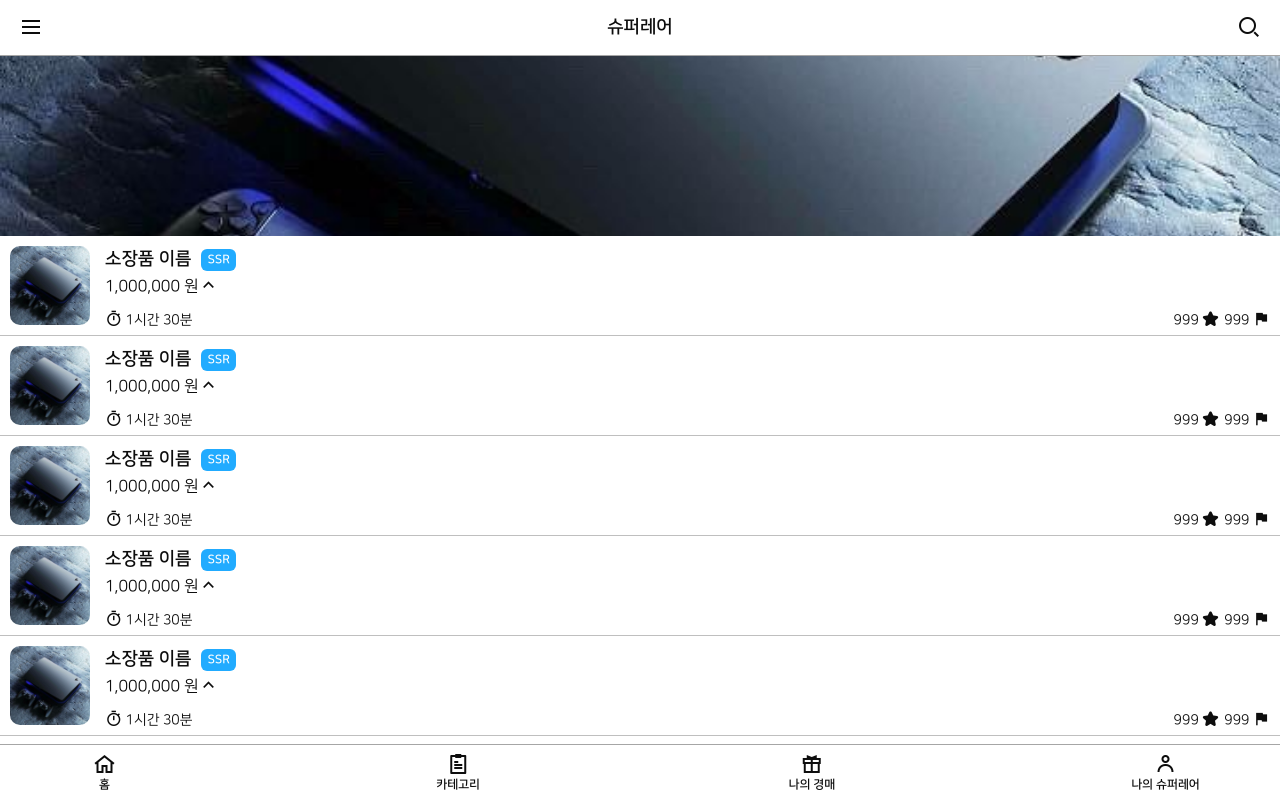
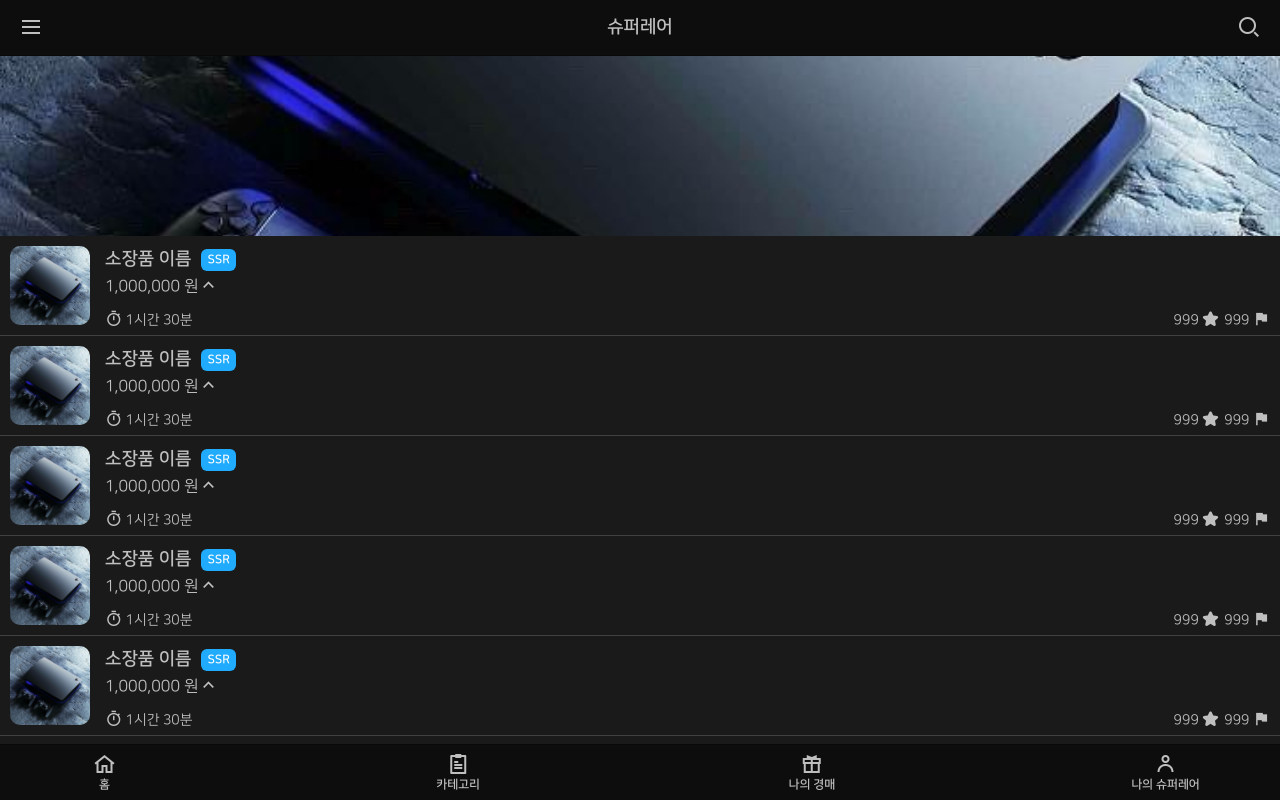
Before and after one commit to gyuholee-dev/auction_app, a React app: page / in a window 1280 px wide. Built offline with nearby package versions, Linux system fonts and the light colour scheme.

Commit message:
테마 개선

```diff
--- a/src/styles/_theme.scss
+++ b/src/styles/_theme.scss
@@ -30,7 +30,7 @@
   }
   body.theme-dark {
     --color-background: #{$grey-10};
-    --color-background-app: #{$black};
+    --color-background-app: #{$grey-10};
     --color-header: rgba(0,0,0, 0.75);
     --color-nav: #{$grey-5};
     --color-section: #{$grey-10};
@@ -61,7 +61,8 @@
 @media (prefers-color-scheme: dark) {
   body {
     --color-background: #{$grey-10};
-    --color-background-app: #{$black};
+    --color-background-app: #{$grey-10};
+    --color-dimm: rgba(0,0,0, 0.75);
     --color-header: rgba(0,0,0, 0.75);
     --color-nav: #{$grey-5};
     --color-section: #{$grey-10};
--- a/src/views/template.html
+++ b/src/views/template.html
@@ -6,7 +6,7 @@
   <meta name="viewport" content="width=device-width, initial-scale=1.0">
   <title>APP</title>
 </head>
-<body>
+<body class="theme-dark">
   <div id="app-root"></div>
 </body>
 </html>
```
